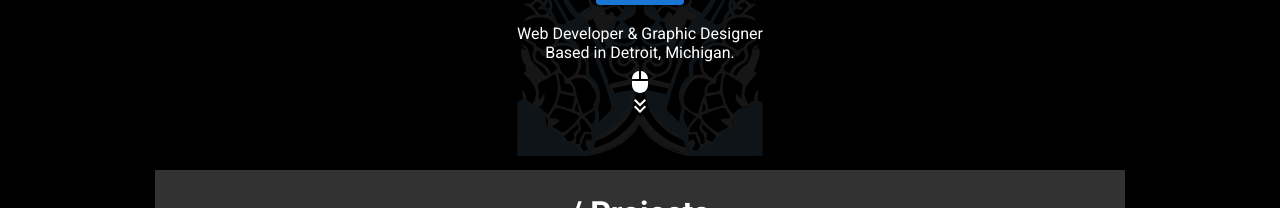
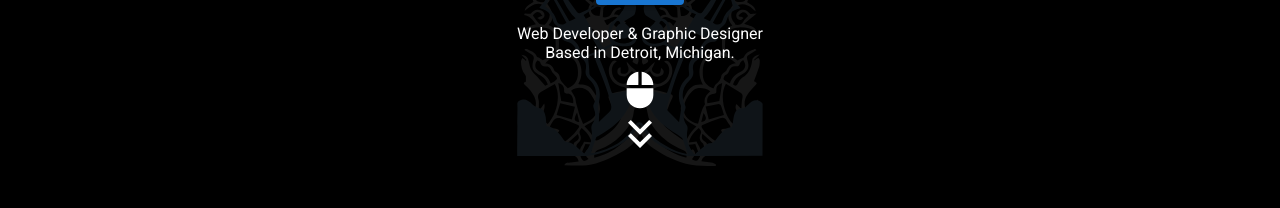
Before and after one commit to jamiekimtech/Website, a React (Create React App) app: page / in a window 1280 px wide. Shown: the part 197-405 px from the top of the page. Built offline with nearby package versions, Linux system fonts and the light colour scheme.

Commit message:
Edit styling

```diff
--- a/src/components/Dancheong.jsx
+++ b/src/components/Dancheong.jsx
@@ -56,7 +56,7 @@ const Dancheong = () => {
           height: 280,
           width: 280,
           position: 'absolute',
-          top: -270,
+          top: -310,
           left: -140,
           zIndex: 1,
           filter:
@@ -72,7 +72,7 @@ const Dancheong = () => {
           height: 280,
           width: 280,
           position: 'absolute',
-          top: -270,
+          top: -300,
           left: -140,
           zIndex: 0,
           filter:
--- a/src/components/DrawerComp.jsx
+++ b/src/components/DrawerComp.jsx
@@ -51,7 +51,7 @@ const DrawerComp = () => {
         </List>
       </Drawer>
       <IconButton
-        sx={{ color: 'white' }}
+        sx={{ color: '#2196f3' }}
         onClick={() => {
           setOpenDrawer(!openDrawer);
         }}
--- a/src/components/Intro.jsx
+++ b/src/components/Intro.jsx
@@ -45,9 +45,12 @@ const Intro = () => {
         Web Developer & Graphic Designer <br />
         Based in Detroit, Michigan.
       </p>
-      <MouseIcon sx={{ mt: 1 }} />
+      <MouseIcon sx={{ mt: 1, fontSize: '2.5rem' }} />
       <br />
-      <KeyboardDoubleArrowDownIcon sx={{ mt: -0.5 }} className="arrow" />
+      <KeyboardDoubleArrowDownIcon
+        sx={{ mt: -0.5, fontSize: '3rem' }}
+        className="arrow"
+      />
     </Box>
   );
 };
```
